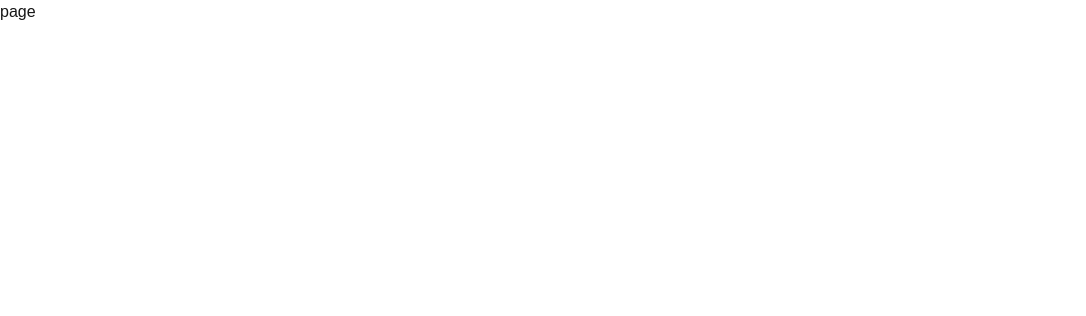
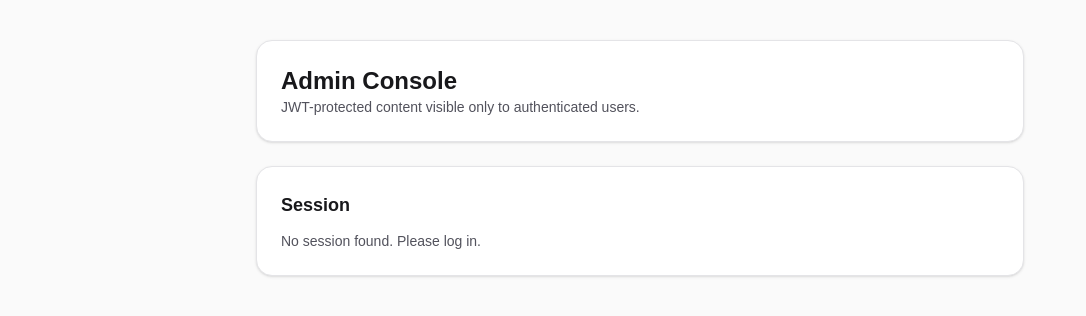
Before and after one commit to Mystique-cmd/BiometricAuthenticator, a Next.js app in the folder biometric/: page /admin in a window 1280 px wide. Shown: the top 316 px of the page, without its empty margins (0-1086 px from the left). Built offline with nearby package versions, Linux system fonts and the light colour scheme; no server answers.

Commit message:
feat: page.tsx

```diff
--- a/biometric/app/admin/page.tsx
+++ b/biometric/app/admin/page.tsx
@@ -1,7 +1,45 @@
-import React from "react";
+import { getSession } from "@/lib/auth/session";
 
-const page = () => {
-  return <div>page</div>;
+const page = async () => {
+  const session = await getSession();
+  return (
+    <div className="min-h-screen bg-zinc-50 px-6 py-10">
+      <div className="mx-auto max-w-3xl space-y-6">
+        <div className="rounded-2xl border border-zinc-200 bg-white p-6 shadow-sm">
+          <h1 className="text-2xl font-semibold text-zinc-900">
+            Admin Console
+          </h1>
+          <p className="text-sm text-zinc-600">
+            JWT-protected content visible only to authenticated users.
+          </p>
+        </div>
+
+        <div className="rounded-2xl border border-zinc-200 bg-white p-6 shadow-sm">
+          <h2 className="text-lg font-semibold text-zinc-900">Session</h2>
+          {session ? (
+            <div className="mt-3 space-y-2 text-sm text-zinc-700">
+              <p>
+                <span className="font-medium text-zinc-900">User:</span>{" "}
+                {session.email}
+              </p>
+              <p>
+                <span className="font-medium text-zinc-900">Role:</span>{" "}
+                {session.role}
+              </p>
+              <p>
+                <span className="font-medium text-zinc-900">Method:</span>{" "}
+                {session.authMethod}
+              </p>
+            </div>
+          ) : (
+            <p className="mt-3 text-sm text-zinc-600">
+              No session found. Please log in.
+            </p>
+          )}
+        </div>
+      </div>
+    </div>
+  );
 };
 
 export default page;
--- a/biometric/app/page.tsx
+++ b/biometric/app/page.tsx
@@ -1,11 +1,9 @@
-import Image from "next/image";
+import AuthPanel from "@/components/AuthPanel";
 
 export default function Home() {
   return (
-    <div className="flex min-h-screen items-center justify-center bg-zinc-50 font-sans dark:bg-black">
-      <main className="flex min-h-screen w-full max-w-3xl flex-col items-center justify-between py-32 px-16 bg-white dark:bg-black sm:items-start">
-        Biometric Authenticator
-      </main>
+    <div className="flex min-h-screen items-center justify-center bg-zinc-50 px-6">
+      <AuthPanel />
     </div>
   );
 }
```
